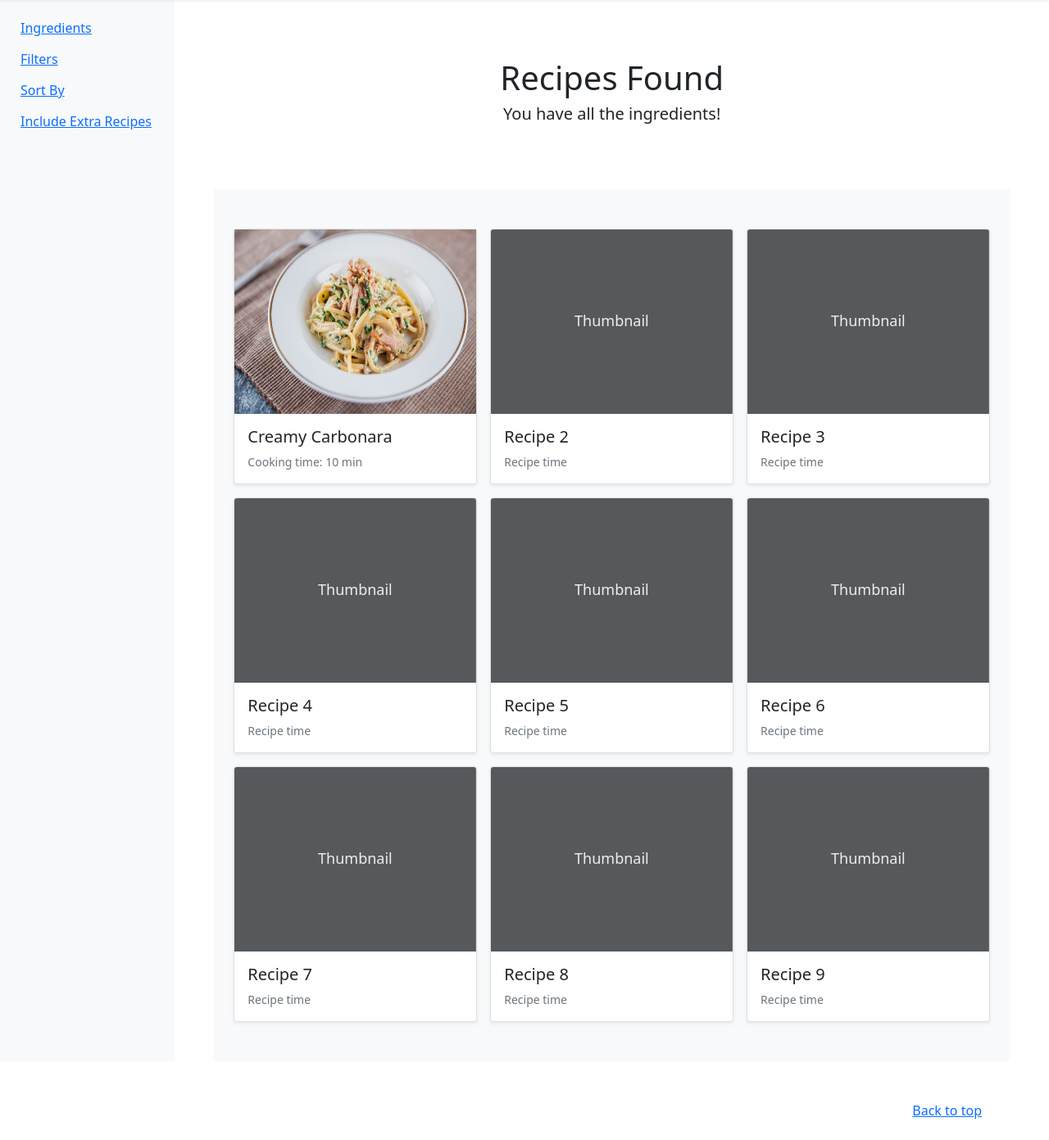
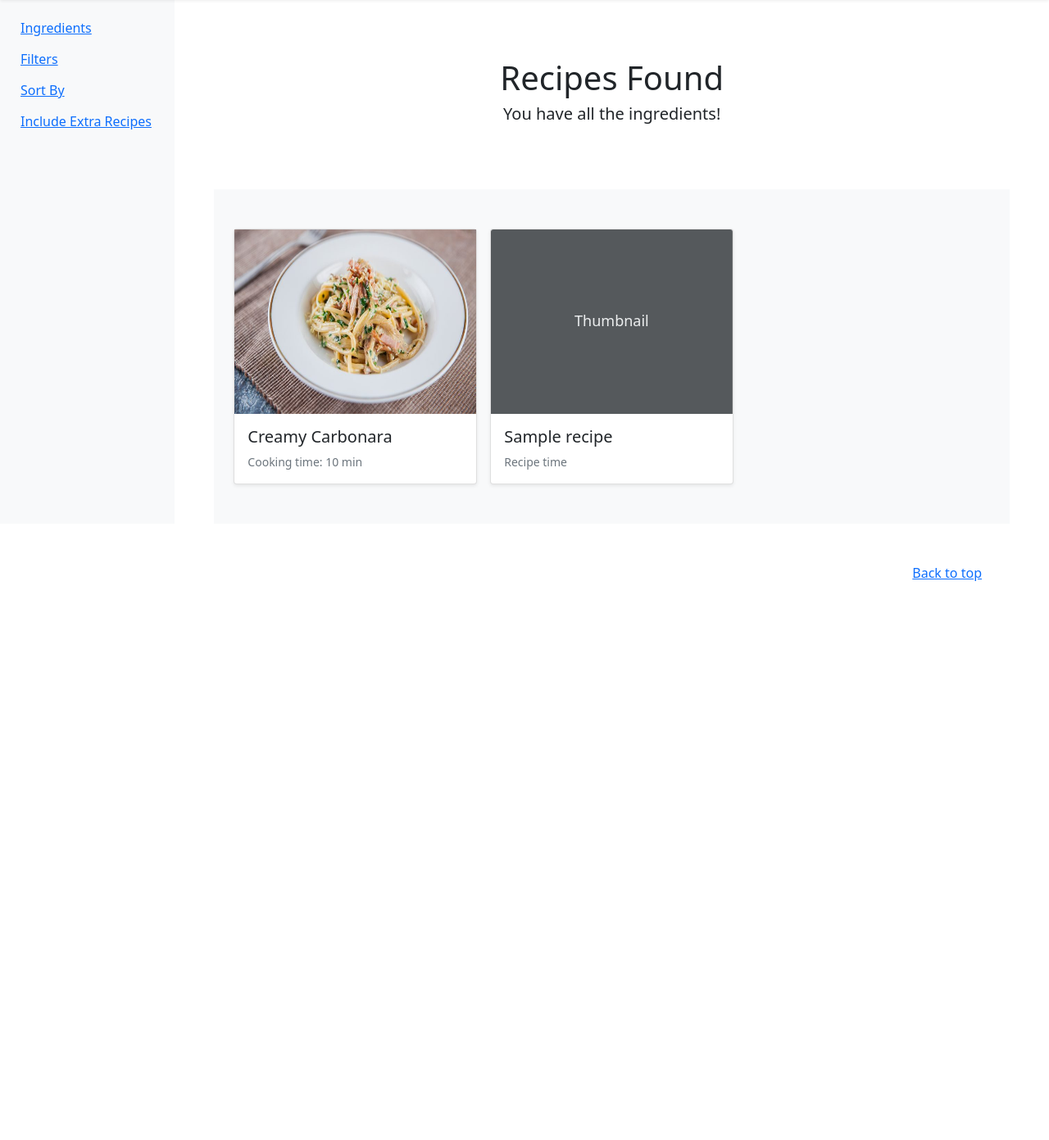
Before and after one commit to int-elligence2021/int-elligence2021.github.io, a Flask app: template templates/results_page.html in a window 1280 px wide. Shown: the part 57-1448 px from the top of the page at 82% size. After the commit the page ends 766 px from the top, so only its background shows below. Run offline with Flask 2, Linux system fonts and the light colour scheme; the template is opened without the code that fills it: most values are stand-ins (such as "Sample title", 1, 10 or a date in 2020); some libraries are stand-ins or nearby versions.

Commit message:
show recipe names on results page

```diff
--- a/server.py
+++ b/server.py
@@ -38,7 +38,7 @@ def results_page():
         excluded=request.form.getlist('negSearch')
         excluded=','.join(excluded)
 
-        error_type = handle_selections({
+        recipe_list = handle_selections({
             'health': health,
             'diet': diet,
             'cuisineType': cuisineType,
@@ -48,12 +48,14 @@ def results_page():
             'excluded': excluded
         })
 
-        if error_type is not None:
+        if recipe_list['error'] is not None:
             # errors exist in either ingredients selection or filters selection
-            session['error'] = error_type
+            session['error'] = recipe_list['error']
             return redirect(url_for('index')) # redirects to index
 
-    return render_template('results_page.html')
+    # THIS THROWS AN ERROR IF /RESULTS IS A GET REQUEST (i.e when pressed 'back' from display)
+    # a possible solution is to store the recipe details in a global variable (possibly in a JSON file)
+    return render_template('results_page.html', recipes=recipe_list['recipes'])
 
 @app.route('/display')
 def display_page():
--- a/templates/results_page.html
+++ b/templates/results_page.html
@@ -64,12 +64,15 @@
             </div>
           </div>
         </div>
+
+        <!---Loop and insert all recipes-->
+        {% for r in recipes %}
         <div class="col">
           <div class="card shadow-sm">
             <svg class="bd-placeholder-img card-img-top" width="100%" height="225" xmlns="http://www.w3.org/2000/svg" role="img" aria-label="Placeholder: Thumbnail" preserveAspectRatio="xMidYMid slice" focusable="false"><title>Placeholder</title><rect width="100%" height="100%" fill="#55595c"/><text x="50%" y="50%" fill="#eceeef" dy=".3em">Thumbnail</text></svg>
 
             <div class="card-body">
-              <h5 class="mt-0">Recipe 2</h5>
+              <h5 class="mt-0">{{r}}</h5>
               <a href="#" class="stretched-link"></a>
               <div class="d-flex justify-content-between align-items-center">
                 <small class="text-muted">Recipe time</small>
@@ -77,99 +80,9 @@
             </div>
           </div>
         </div>
-        <div class="col">
-          <div class="card shadow-sm">
-            <svg class="bd-placeholder-img card-img-top" width="100%" height="225" xmlns="http://www.w3.org/2000/svg" role="img" aria-label="Placeholder: Thumbnail" preserveAspectRatio="xMidYMid slice" focusable="false"><title>Placeholder</title><rect width="100%" height="100%" fill="#55595c"/><text x="50%" y="50%" fill="#eceeef" dy=".3em">Thumbnail</text></svg>
+        {% endfor %}
 
-            <div class="card-body">
-              <h5 class="mt-0">Recipe 3</h5>
-              <a href="#" class="stretched-link"></a>
-              <div class="d-flex justify-content-between align-items-center">
-                <small class="text-muted">Recipe time</small>
-              </div>
-            </div>
-          </div>
-        </div>
 
-        <div class="col">
-          <div class="card shadow-sm">
-            <svg class="bd-placeholder-img card-img-top" width="100%" height="225" xmlns="http://www.w3.org/2000/svg" role="img" aria-label="Placeholder: Thumbnail" preserveAspectRatio="xMidYMid slice" focusable="false"><title>Placeholder</title><rect width="100%" height="100%" fill="#55595c"/><text x="50%" y="50%" fill="#eceeef" dy=".3em">Thumbnail</text></svg>
-
-            <div class="card-body">
-              <h5 class="mt-0">Recipe 4</h5>
-              <a href="#" class="stretched-link"></a>
-              <div class="d-flex justify-content-between align-items-center">
-                <small class="text-muted">Recipe time</small>
-              </div>
-            </div>
-          </div>
-        </div>
-        <div class="col">
-          <div class="card shadow-sm">
-            <svg class="bd-placeholder-img card-img-top" width="100%" height="225" xmlns="http://www.w3.org/2000/svg" role="img" aria-label="Placeholder: Thumbnail" preserveAspectRatio="xMidYMid slice" focusable="false"><title>Placeholder</title><rect width="100%" height="100%" fill="#55595c"/><text x="50%" y="50%" fill="#eceeef" dy=".3em">Thumbnail</text></svg>
-
-            <div class="card-body">
-              <h5 class="mt-0">Recipe 5</h5>
-              <a href="#" class="stretched-link"></a>
-              <div class="d-flex justify-content-between align-items-center">
-                <small class="text-muted">Recipe time</small>
-              </div>
-            </div>
-          </div>
-        </div>
-        <div class="col">
-          <div class="card shadow-sm">
-            <svg class="bd-placeholder-img card-img-top" width="100%" height="225" xmlns="http://www.w3.org/2000/svg" role="img" aria-label="Placeholder: Thumbnail" preserveAspectRatio="xMidYMid slice" focusable="false"><title>Placeholder</title><rect width="100%" height="100%" fill="#55595c"/><text x="50%" y="50%" fill="#eceeef" dy=".3em">Thumbnail</text></svg>
-
-            <div class="card-body">
-              <h5 class="mt-0">Recipe 6</h5>
-              <a href="#" class="stretched-link"></a>
-              <div class="d-flex justify-content-between align-items-center">
-                <small class="text-muted">Recipe time</small>
-              </div>
-            </div>
-          </div>
-        </div>
-
-        <div class="col">
-          <div class="card shadow-sm">
-            <svg class="bd-placeholder-img card-img-top" width="100%" height="225" xmlns="http://www.w3.org/2000/svg" role="img" aria-label="Placeholder: Thumbnail" preserveAspectRatio="xMidYMid slice" focusable="false"><title>Placeholder</title><rect width="100%" height="100%" fill="#55595c"/><text x="50%" y="50%" fill="#eceeef" dy=".3em">Thumbnail</text></svg>
-
-            <div class="card-body">
-              <h5 class="mt-0">Recipe 7</h5>
-              <a href="#" class="stretched-link"></a>
-              <div class="d-flex justify-content-between align-items-center">
-                <small class="text-muted">Recipe time</small>
-              </div>
-            </div>
-          </div>
-        </div>
-        <div class="col">
-          <div class="card shadow-sm">
-            <svg class="bd-placeholder-img card-img-top" width="100%" height="225" xmlns="http://www.w3.org/2000/svg" role="img" aria-label="Placeholder: Thumbnail" preserveAspectRatio="xMidYMid slice" focusable="false"><title>Placeholder</title><rect width="100%" height="100%" fill="#55595c"/><text x="50%" y="50%" fill="#eceeef" dy=".3em">Thumbnail</text></svg>
-
-            <div class="card-body">
-              <h5 class="mt-0">Recipe 8</h5>
-              <a href="#" class="stretched-link"></a>
-              <div class="d-flex justify-content-between align-items-center">
-                <small class="text-muted">Recipe time</small>
-              </div>
-            </div>
-          </div>
-        </div>
-        <div class="col">
-          <div class="card shadow-sm">
-            <svg class="bd-placeholder-img card-img-top" width="100%" height="225" xmlns="http://www.w3.org/2000/svg" role="img" aria-label="Placeholder: Thumbnail" preserveAspectRatio="xMidYMid slice" focusable="false"><title>Placeholder</title><rect width="100%" height="100%" fill="#55595c"/><text x="50%" y="50%" fill="#eceeef" dy=".3em">Thumbnail</text></svg>
-
-            <div class="card-body">
-              <h5 class="mt-0">Recipe 9</h5>
-              <a href="#" class="stretched-link"></a>
-              <div class="d-flex justify-content-between align-items-center">
-                <small class="text-muted">Recipe time</small>
-              </div>
-            </div>
-          </div>
-        </div>
       </div>
     </div>
   </div>
```
Also changed, not shown: test_api.py (+13 -3 lines).
